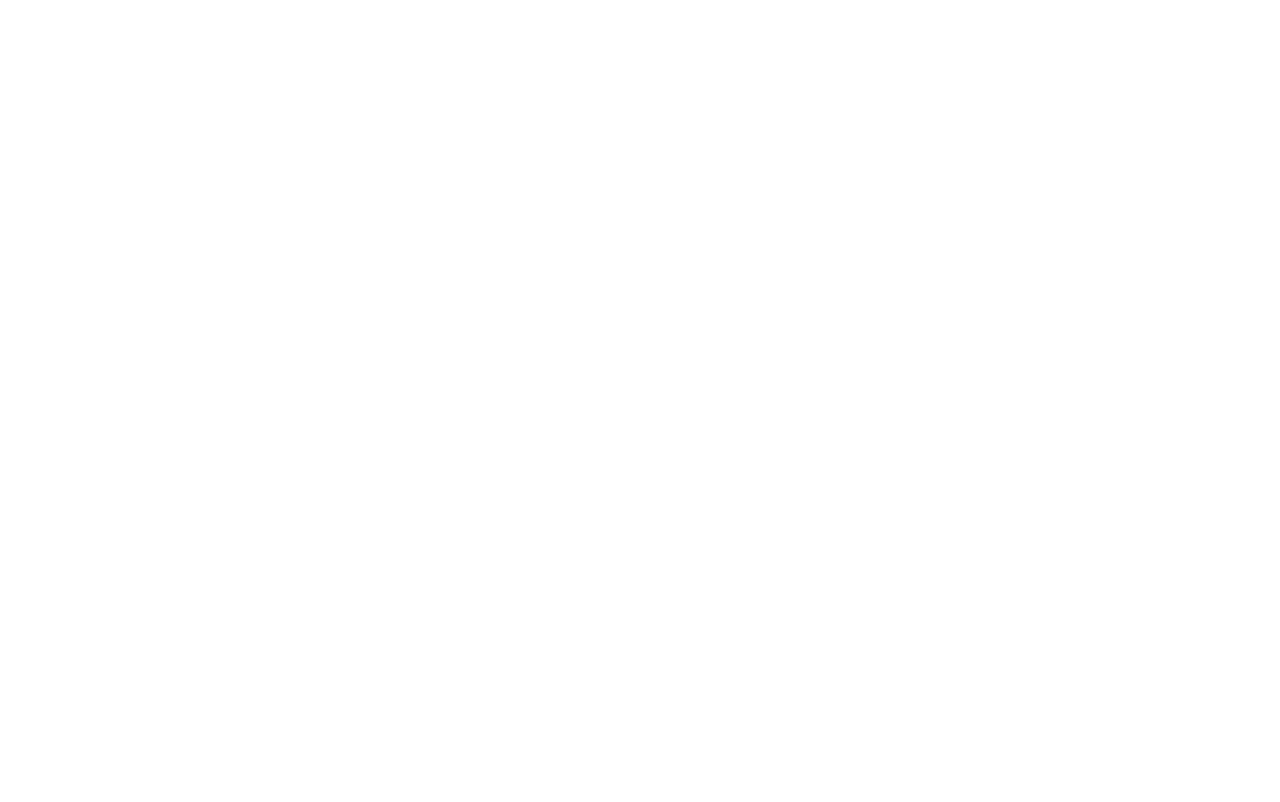
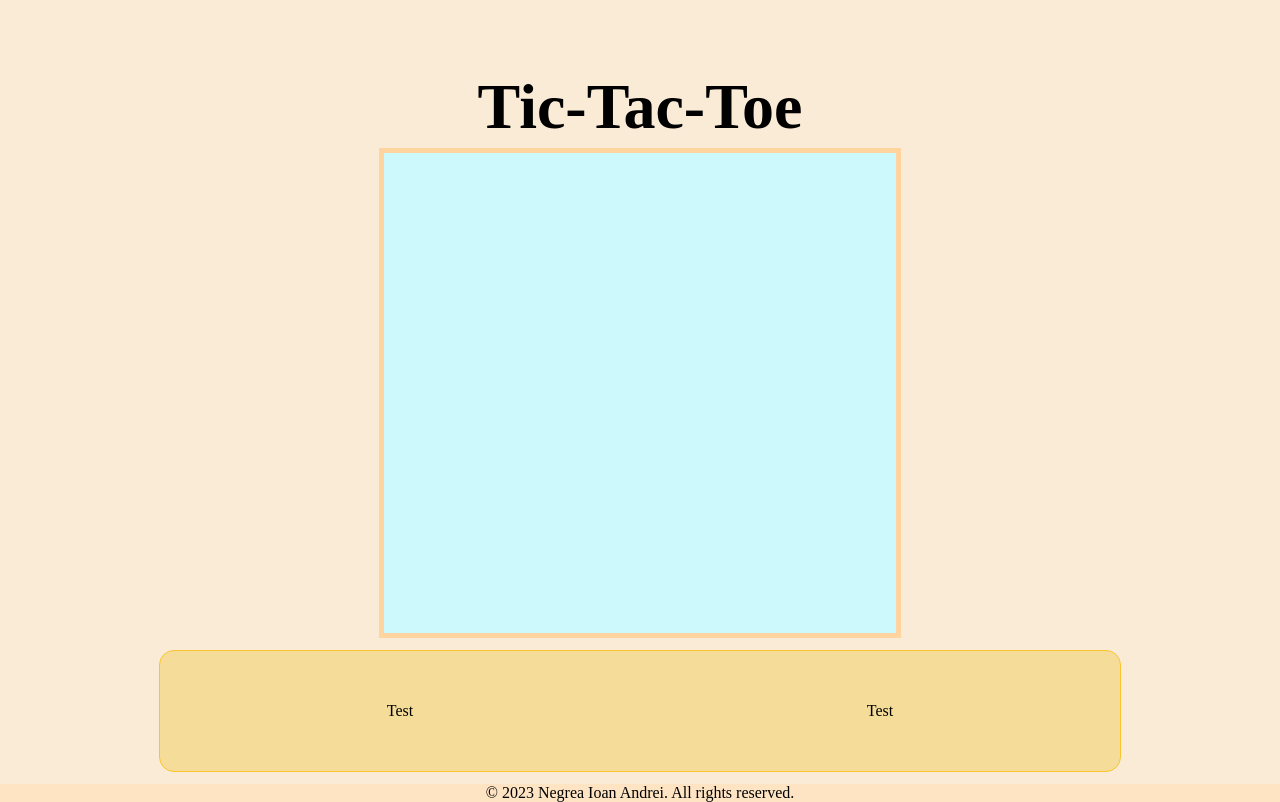
Before and after one commit to Negrea-Andrei/Tic-Tac-Toe, a plain HTML site: page index.html in a window 1280 px wide. Drawn offline with Linux system fonts and the light colour scheme.

Commit message:
Start styling the html

```diff
--- a/index.html
+++ b/index.html
@@ -9,6 +9,20 @@
     <title>Tic-Tac-Toe</title>
 </head>
 <body>
+    <header>
+        <h1>Tic-Tac-Toe</h1>
+    </header>
+    <div class="game-board-container">
 
+    </div>
+    <div class="score-board">
+        <div class="player-board">
+            Test
+        </div>
+        <div class="player-board">
+            Test
+        </div>
+    </div>
+    <footer>© 2023 Negrea Ioan Andrei. All rights reserved.</footer>
 </body>
 </html>
--- a/style.css
+++ b/style.css
@@ -0,0 +1,51 @@
+html, body {
+    height: 100%;
+    margin: 0;
+    padding: 0;
+}
+
+body {
+    background-color: antiquewhite;
+    display: flex;
+    flex-direction: column;
+    justify-content: center;
+    align-items: center;
+
+}
+
+header {
+    height: 15%;
+    display: flex;
+    justify-content: center;
+    font-size: xx-large;
+}
+
+footer {
+    width: 100%;
+    display: flex;
+    justify-content: center;
+    align-items: center;
+    position: absolute;
+    top: 98%;
+    background-color: bisque;
+}
+
+.game-board-container {
+    height: 60%;
+    width: 40%;
+    background-color: rgb(205, 249, 252);
+    margin: 0% 0% 1% 0%;
+    border: solid rgb(255, 212, 159) 5px;
+}
+
+.score-board {
+    height: 15%;
+    width: 75%;
+    background-color: rgb(245, 220, 152);
+    border: solid rgb(250, 196, 47) 1px;
+    border-radius: 15px;
+    display: flex;
+    flex-direction: row;
+    align-items: center;
+    justify-content: space-around;
+}
```
